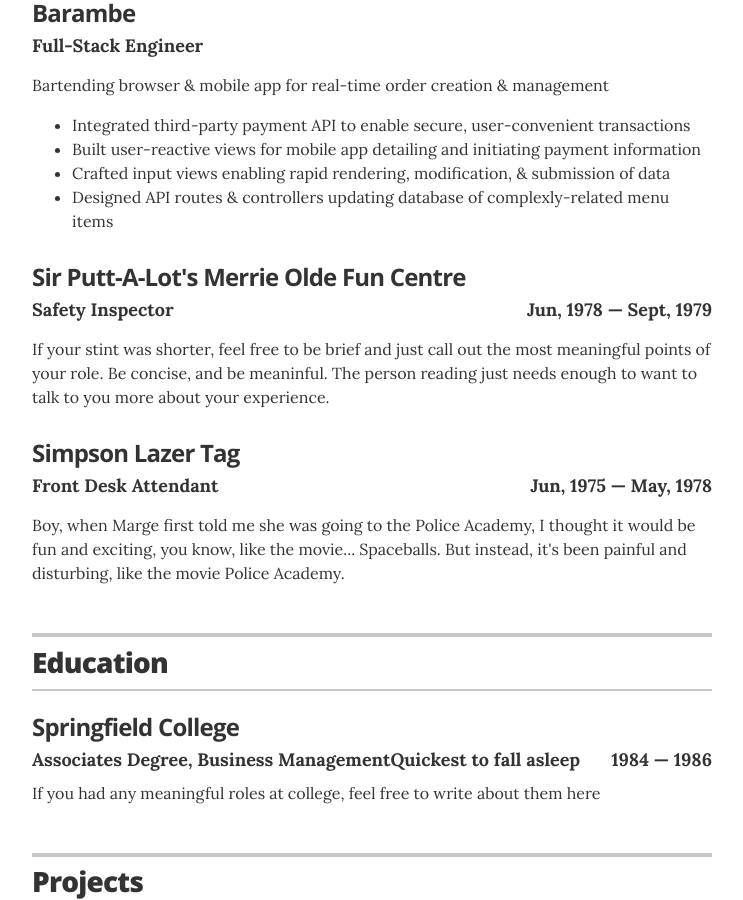
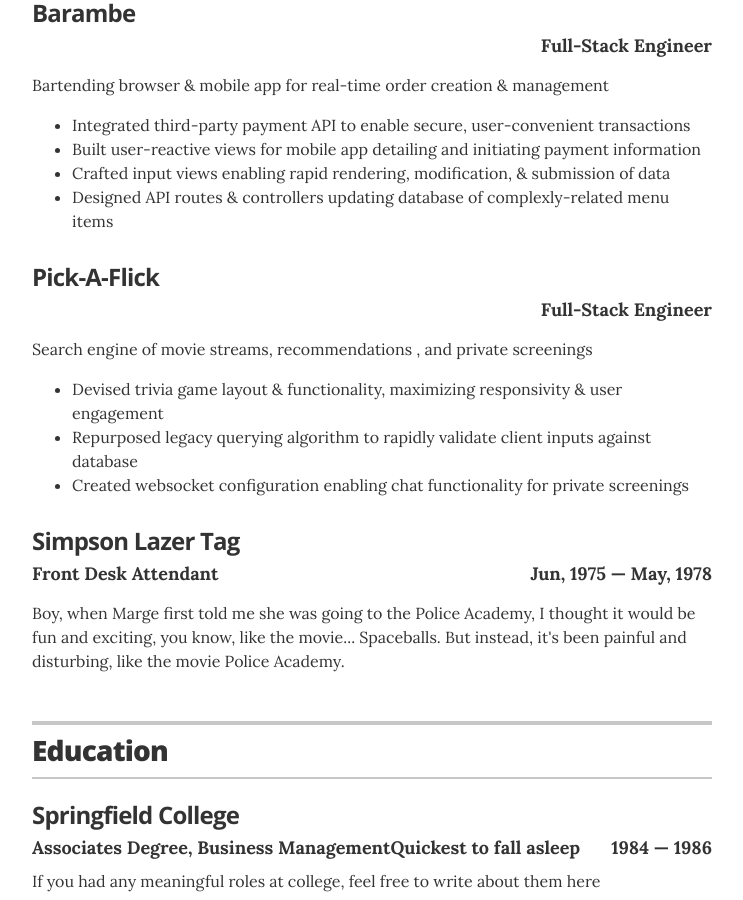
Before and after one commit to LeatherGreenGargoyle/leathergreengargoyle.github.io, a Jekyll site: the page built from index.html, in a window 1280 px wide and 900 px high, scrolled down 709 px. Shown: the whole window, without its empty margins (268-1011 px from the left). Built offline with Jekyll 4.4.1, drawn with Linux system fonts in a browser that asks for light colours.

Commit message:
add pickaflick experience

```diff
--- a/_data/experience.yml
+++ b/_data/experience.yml
@@ -1,15 +1,15 @@
 # Jobs
 # Springfield Nuclear Power Plant
 - company: Barambe
-  position: Full-Stack Engineer
-  duration:
+  position:
+  duration: Full-Stack Engineer
   summary: Bartending browser & mobile app for real-time order creation & management	<ul class="resume-item-list"><li>Integrated third-party payment API to enable secure, user-convenient transactions</li><li>Built user-reactive views for mobile app detailing and initiating payment information</li><li>Crafted input views enabling rapid rendering, modification, & submission of data</li><li>Designed API routes & controllers updating database of complexly-related menu items</li></ul>
 
 # Windmill Crank Operator
-- company: Sir Putt-A-Lot's Merrie Olde Fun Centre
-  position: Safety Inspector
-  duration:  Jun, 1978 &mdash; Sept, 1979
-  summary: If your stint was shorter, feel free to be brief and just call out the most meaningful points of your role. Be concise, and be meaninful. The person reading just needs enough to want to talk to you more about your experience.
+- company: Pick-A-Flick
+  position:
+  duration:  Full-Stack Engineer
+  summary: Search engine of movie streams, recommendations , and private screenings <ul><li>Devised trivia game layout & functionality, maximizing responsivity & user engagement</li><li>Repurposed legacy querying algorithm to rapidly validate client inputs against database</li><li>Created websocket configuration enabling chat functionality for private screenings</li><ul>
 
 
 # Front Desk Attendant
```
